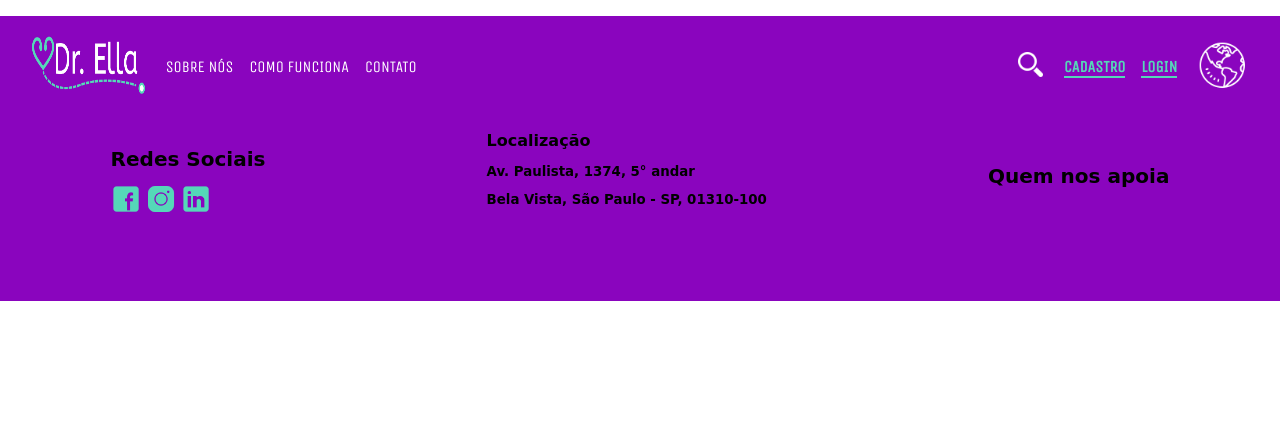
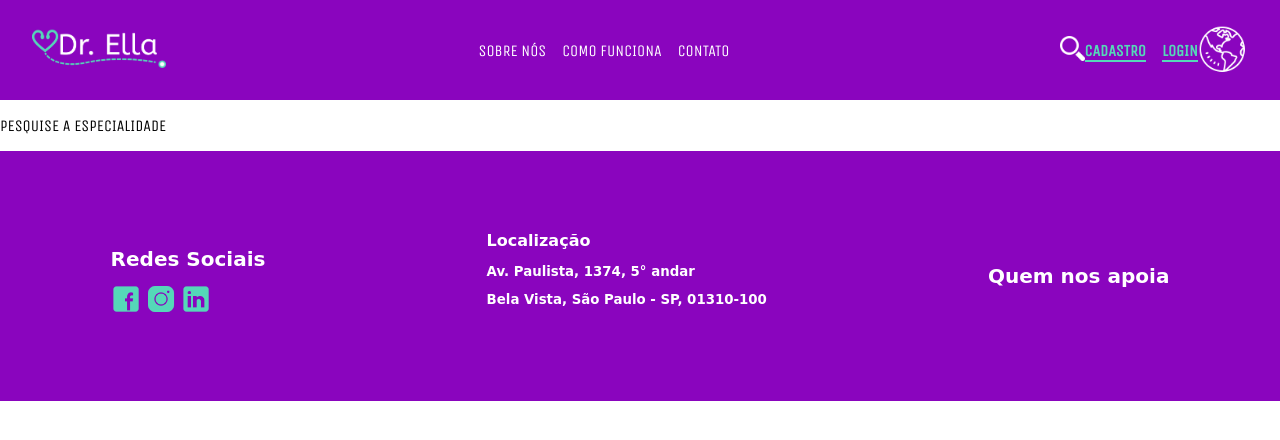
Before and after one commit to vanmtv/dr-ella, a Django app: page /busca/ in a window 1280 px wide. Shown: the top 440 px of the page. Run offline with Django 3.2, Linux system fonts and the light colour scheme; some web fonts are replaced.

Commit message:
Modificar estilo da navbar e cor da fonte no footer

```diff
--- a/app/static/css/layout-style.css
+++ b/app/static/css/layout-style.css
@@ -4,7 +4,8 @@ body{
 }
 
 nav{
-    background-color: #8A05BE;
+    background-color:#8A05BE;
+    /* background-color: linear-gradient(to bottom, #8A05BE 0%, #8A05BE 46%, #8A05BE 100%); */
     height: 100px;
     list-style-type: none;
     width: 100vw;
@@ -12,7 +13,7 @@ nav{
     align-items: center;
     justify-content: space-between;
     flex-direction: row;
-    position: fixed;
+    /* position: fixed; */
 }
 
 .nav-buttons{
@@ -52,8 +53,8 @@ nav{
 }
 
 nav a img{
-    height: 60px;
-    width: 113px;
+    height: 30%;
+    width: 30%;
 }
 
 .nav-login{
@@ -109,13 +110,16 @@ footer{
 
 .social-img h1{
     font-size: 15pt;
+    color: white;
 }
 
 .endereco span{
+    color: white;
     font-weight: bolder;
 }
 
 footer div h1{
+    color: white;
     font-size: 15pt;
 }
 
```
